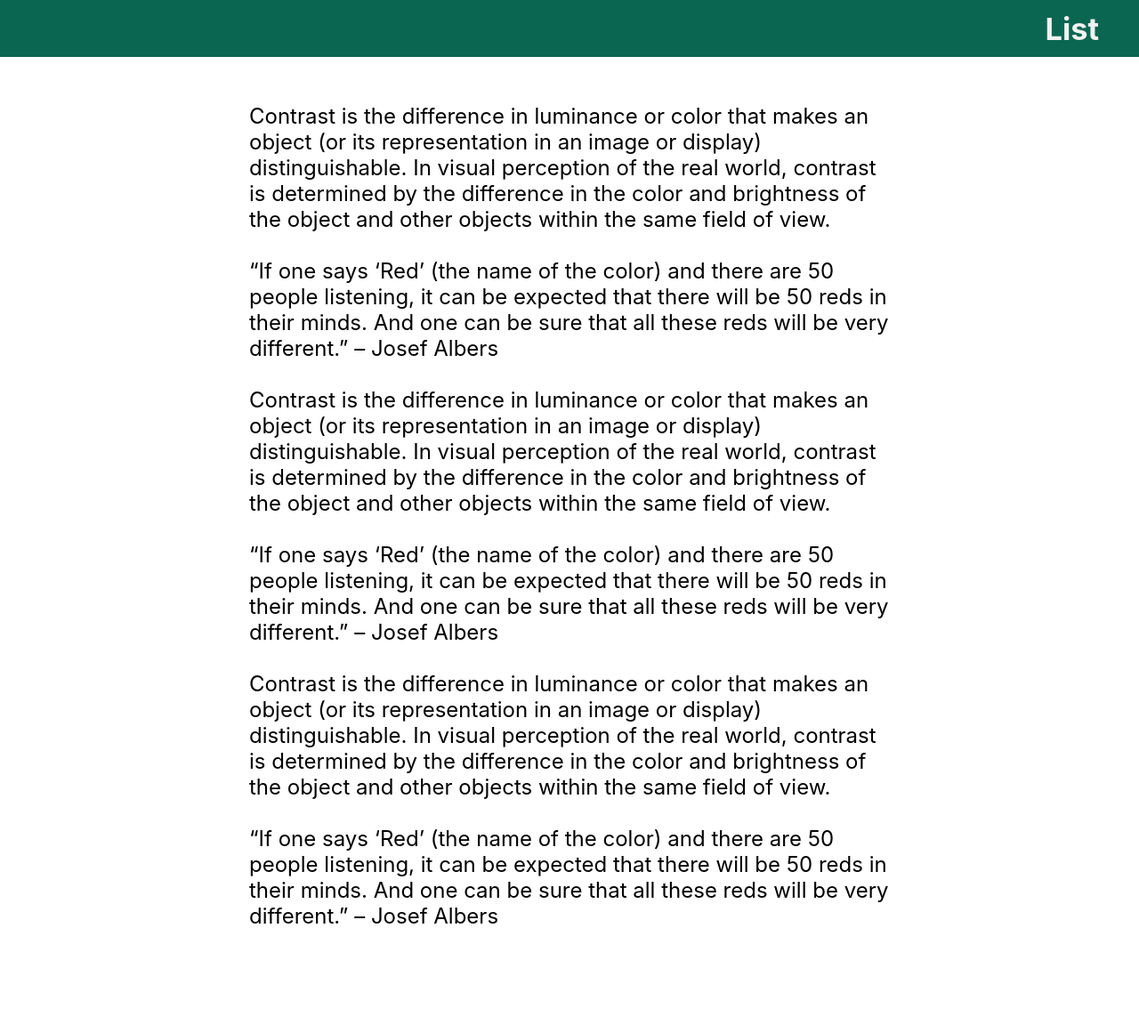
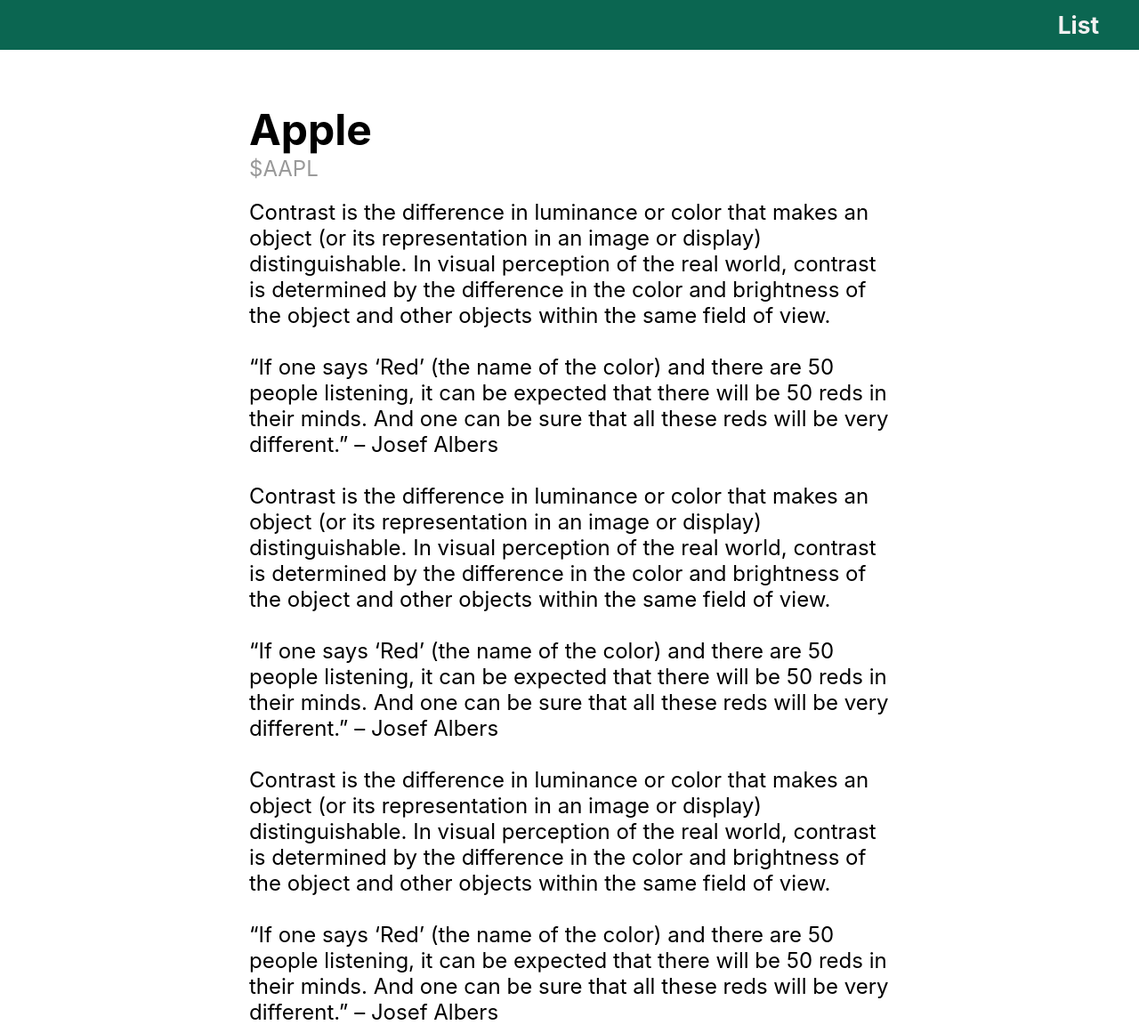
Before and after one commit to breadchris/emotiq, a Flask app: template templates/index.html in a window 1280 px wide. Shown: the whole page at 89% size. Before the commit the page ends 1038 px from the top, so only its background shows below. Run offline with Flask 2, Linux system fonts and the light colour scheme; the template is opened without the code that fills it, so the values that code supplies are empty; parts of the project's set-up code (start-up, migrations or seed data) failed here and were passed over.

Commit message:
More adds on the front end.

```diff
--- a/static/styles/app.css
+++ b/static/styles/app.css
@@ -17,24 +17,23 @@ body {
 		display: flex;
 		align-items: center;
 		justify-content: space-between;
-		height: 4rem;
+		height: 3.5rem;
 		padding: 0 3.5%;
 	}
 }
 
 .home-link {
-
 	text-decoration: none;
 
 	svg {
-		height: 3rem;
+		height: 2rem;
 		fill: #F1F1F1;
 	}
 }
 
 .list-link {
 
-	font-size: 2.15rem;
+	font-size: 1.65rem;
 	font-weight: 700;
 	color: #F1F1F1;
 	text-decoration: none;
@@ -46,5 +45,14 @@ main {
 	max-width: 45rem;
 	font-size: 1.5rem;
 	padding: 0 7.5%;
-	margin: 0 auto;
+	margin: 0 auto 2.5rem;
+
+	h1 {
+		margin: 0;
+	}
 }
+
+.stock-symbol {
+	color: #999;
+	margin-bottom: 1.25rem;
+}
--- a/templates/index.html
+++ b/templates/index.html
@@ -37,7 +37,10 @@
 </header>
 
 <main>
-	Contrast is the difference in luminance or color that makes an object (or its representation in an image or display) distinguishable. In visual perception of the real world, contrast is determined by the difference in the color and brightness of the object and other objects within the same field of view.
+<h1>Apple</h1>
+<div class="stock-symbol">$AAPL</div>
+
+Contrast is the difference in luminance or color that makes an object (or its representation in an image or display) distinguishable. In visual perception of the real world, contrast is determined by the difference in the color and brightness of the object and other objects within the same field of view.
 <br><br>
 
 “If one says ‘Red’ (the name of the color) and there are 50 people listening, it can be expected that there will be 50 reds in their minds. And one can be sure that all these reds will be very different.”
```
